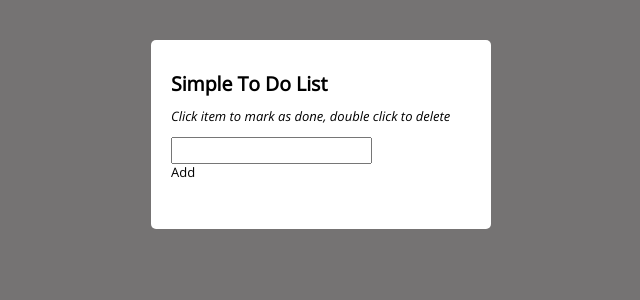
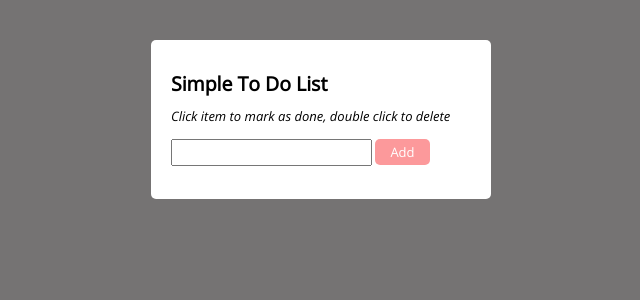
Before and after one commit to lukemunnich/toDo, a PHP site: page / in a window 1280 px wide. Shown: the top 300 px of the page, without its empty margins (319-959 px from the left). Run offline with PHP 8.4, Linux system fonts and the light colour scheme.

Commit message:
added more css

```diff
--- a/css/style.css
+++ b/css/style.css
@@ -22,7 +22,7 @@ input{
 padding: 4px 15px 4px 5px;
 }
 
-/* #button{
+#button{
   display: inline-block;
   background-color:#fc999b;
   color:#ffffff;
@@ -46,4 +46,4 @@ ol li:nth-child(even){background: #dfdfdf;}
 
   li:hover{
     cursor: pointer;
- } */
+   }
```
Lines whose indentation alone changed are shown as unchanged.
